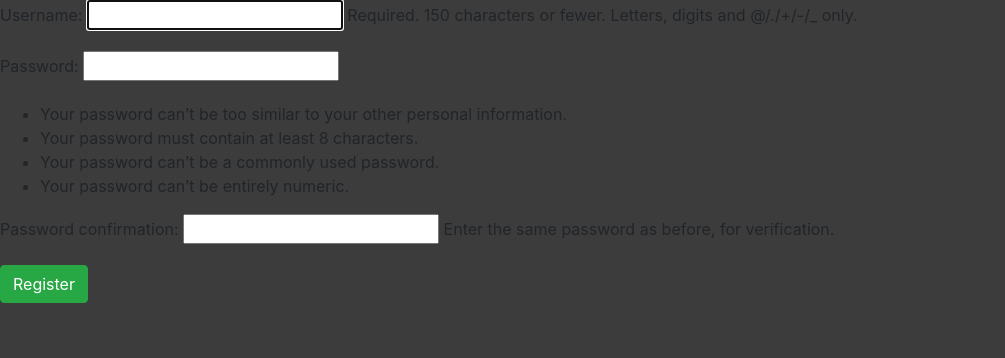
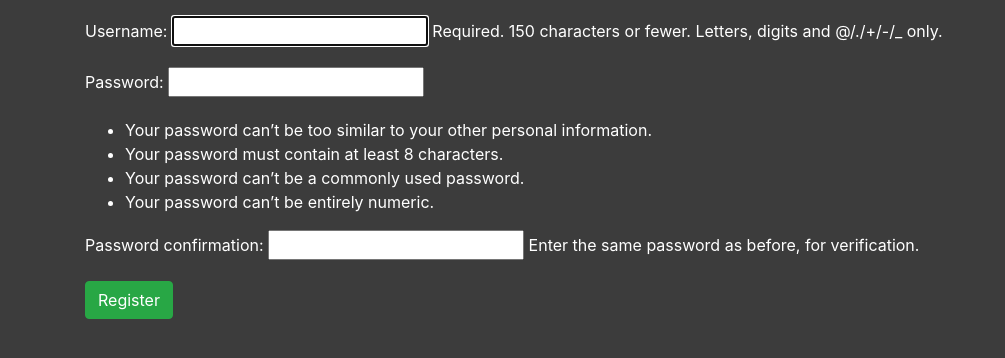
Before and after one commit to domludera/SOEN341UA4, a Django app: page /registration/ in a window 1280 px wide. Shown: the part 56-414 px from the top of the page, without its empty margins (0-1005 px from the left). Run offline with Django 3.2, Linux system fonts and the light colour scheme; some libraries are stand-ins or nearby versions.

Commit message:
fixed font color and margins

```diff
--- a/twitter_clone/twitter_clone_app/static/twitter_clone_app/css/style.css
+++ b/twitter_clone/twitter_clone_app/static/twitter_clone_app/css/style.css
@@ -24,3 +24,9 @@ nav {
   background-color: rgba(163, 0, 0, 0.5);
   color: white;
 }
+
+.reg{
+  color: white;
+  margin-top: 1em;
+  padding: auto;
+}
--- a/twitter_clone/twitter_clone_app/templates/twitter_clone_app/registration.html
+++ b/twitter_clone/twitter_clone_app/templates/twitter_clone_app/registration.html
@@ -2,6 +2,7 @@
 
 {% block content %}
 
+<div class="container reg">
     <form action="#" method="post" role="form">
         {% csrf_token %}
         <fieldset class="form-group">
@@ -9,5 +10,6 @@
             <input class="btn btn-success" type="submit" value="Register">
         </fieldset>
     </form>
+    </div>
 
 {% endblock content %}
```
